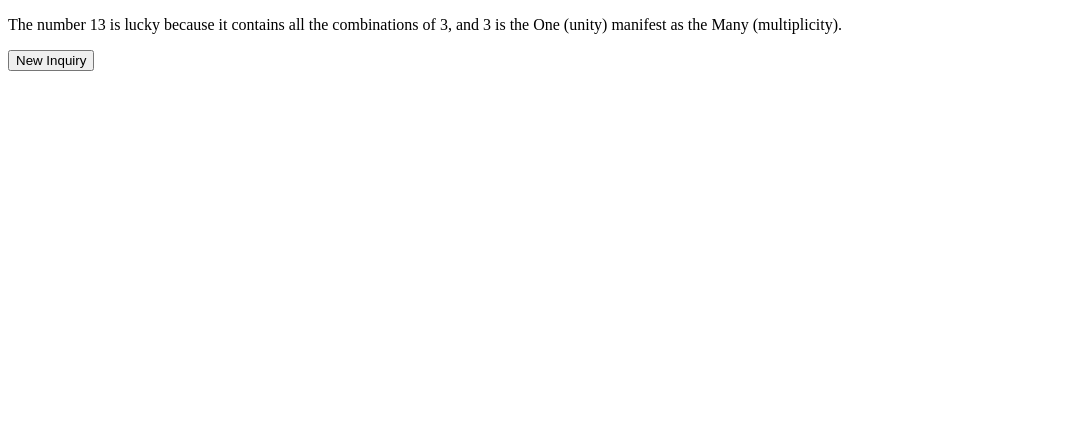
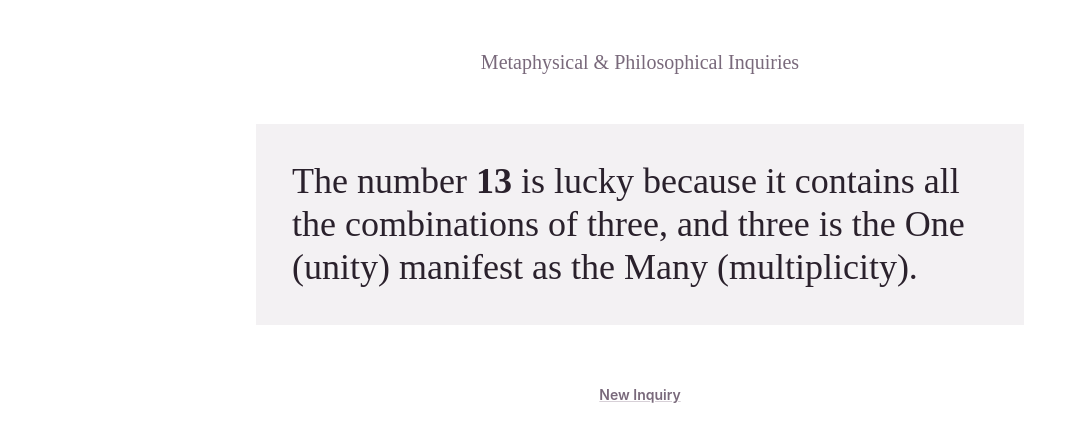
Before and after one commit to exploriter/metaphileo, a website built with Vite: page index.html in a window 1280 px wide. Shown: the whole page, without its empty margins (0-1079 px from the left). Built offline with nearby package versions, Linux system fonts and the light colour scheme.

Commit message:
Add UI, markdown rendering, Tailwind & deps
Introduce a simple app UI and markdown rendering: update index.html with a centered inquiry layout and New Inquiry button, add style.css importing Tailwind and Crimson Pro, and create vite.config.ts to enable the Tailwind Vite plugin. Update src/main.ts to load markdown files, render them via marked and sanitize output with DOMPurify, and wire the New Inquiry button (hides when no inquiries). Add runtime dependencies to package.json and update the lockfile; also tweak .gitignore and make small copy/format edits to inquiries/*.md.

```diff
--- a/index.html
+++ b/index.html
@@ -1,13 +1,31 @@
 <!doctype html>
-<html lang="en">
+<html lang="en" class="antialiased h-full">
 <head>
    <meta charset="UTF-8"/>
    <link rel="icon" type="image/svg+xml" href="/favicon.svg"/>
    <meta name="viewport" content="width=device-width, initial-scale=1.0"/>
    <title>metaphileo</title>
 </head>
-<body>
-<div id="app"></div>
+<body class="min-h-full flex flex-col p-4 sm:p-6">
+<div>
+   <header class="text-center mt-6 mb-12">
+      <h1 class="text-xl text-mauve-500">Metaphysical & Philosophical Inquiries</h1>
+   </header>
+
+   <main class="max-w-3xl mx-auto">
+      <div class="flex flex-col items-center justify-center gap-12">
+         <article id="inquiry" class="text-4xl/10.75 p-9 bg-mauve-100 text-mauve-800"></article>
+         <div class="font-sans">
+            <button id="new-inquiry" type="button"
+                    class="text-sm font-semibold text-mauve-500 px-4 py-3 underline hover:text-mauve-900 decoration-mauve-300 hover:decoration-mauve-900 transition-all duration-200 ease-in-out">
+               New Inquiry
+            </button>
+         </div>
+      </div>
+   </main>
+
+   <footer></footer>
+</div>
 <script type="module" src="/src/main.ts"></script>
 </body>
 </html>
--- a/inquiries/001.md
+++ b/inquiries/001.md
@@ -1 +1 @@
-**Creation** has a vertical and horizontal dual-modality of immanent-immanent. It sits between the immanent-omniscient of _chaos_, and the immanent-transcendent of _order_.
+**Creation** has a vertical and horizontal dual-modality of _immanent-immanent_. It sits between the _immanent-omniscient_ of chaos, and the _immanent-transcendent_ of order.
--- a/inquiries/002.md
+++ b/inquiries/002.md
@@ -1 +1 @@
-The number 13 is lucky because it contains all the combinations of 3, and 3 is the One (unity) manifest as the Many (multiplicity).
+The number **13** is lucky because it contains all the combinations of three, and three is the One (unity) manifest as the Many (multiplicity).
--- a/src/main.ts
+++ b/src/main.ts
@@ -1,4 +1,6 @@
 import "./style.css";
+import DOMPurify from "dompurify";
+import { marked } from "marked";
 
 const inquiries = Object.values(
    import.meta.glob<string>("../inquiries/*.md", { query: "?raw", import: "default", eager: true })
@@ -6,23 +8,22 @@ const inquiries = Object.values(
    .map((i) => i.trim())
    .filter(Boolean);
 
-const app = document.querySelector<HTMLDivElement>("#app")!;
+const inquiry = document.querySelector<HTMLElement>("#inquiry")!;
+const button = document.querySelector<HTMLButtonElement>("#new-inquiry")!;
 
-if (inquiries.length === 0) {
-   app.innerHTML = `<main><p>No inquiries. Go outside.</p></main>`;
-} else {
-   app.innerHTML = `<main><p></p><button type="button">New Inquiry</button></main>`;
-
-   const inquiry = app.querySelector("p")!;
 let last = -1;
 
 const show = () => {
    let i = Math.floor(Math.random() * inquiries.length);
    if (i === last && inquiries.length > 1) i = (i + 1) % inquiries.length;
    last = i;
-      inquiry.textContent = inquiries[i]!;
+   inquiry.innerHTML = DOMPurify.sanitize(marked.parse(inquiries[i]!, { async: false }));
 };
 
-   app.querySelector("button")!.addEventListener("click", show);
+if (inquiries.length === 0) {
+   inquiry.innerHTML = `<p>No inquiries. Go outside.</p>`;
+   button.hidden = true;
+} else {
+   button.addEventListener("click", show);
    show();
 }
--- a/src/style.css
+++ b/src/style.css
@@ -0,0 +1,16 @@
+@import "tailwindcss";
+@import "@fontsource-variable/crimson-pro";
+
+@theme inline {
+    --font-serif: "Crimson Pro Variable", serif;
+}
+
+@layer base {
+    html {
+        @apply font-serif;
+    }
+
+    button:not(:disabled), [role="button"]:not(:disabled) {
+        cursor: pointer;
+    }
+}
--- /dev/null
+++ b/vite.config.ts
@@ -0,0 +1,6 @@
+import { defineConfig } from "vite";
+import tailwindcss from "@tailwindcss/vite";
+
+export default defineConfig({
+   plugins: [tailwindcss()],
+});
```
Also changed, not shown: package.json (+7 -0 lines), pnpm-lock.yaml, 1 other file. Lines whose indentation alone changed are shown as unchanged.
